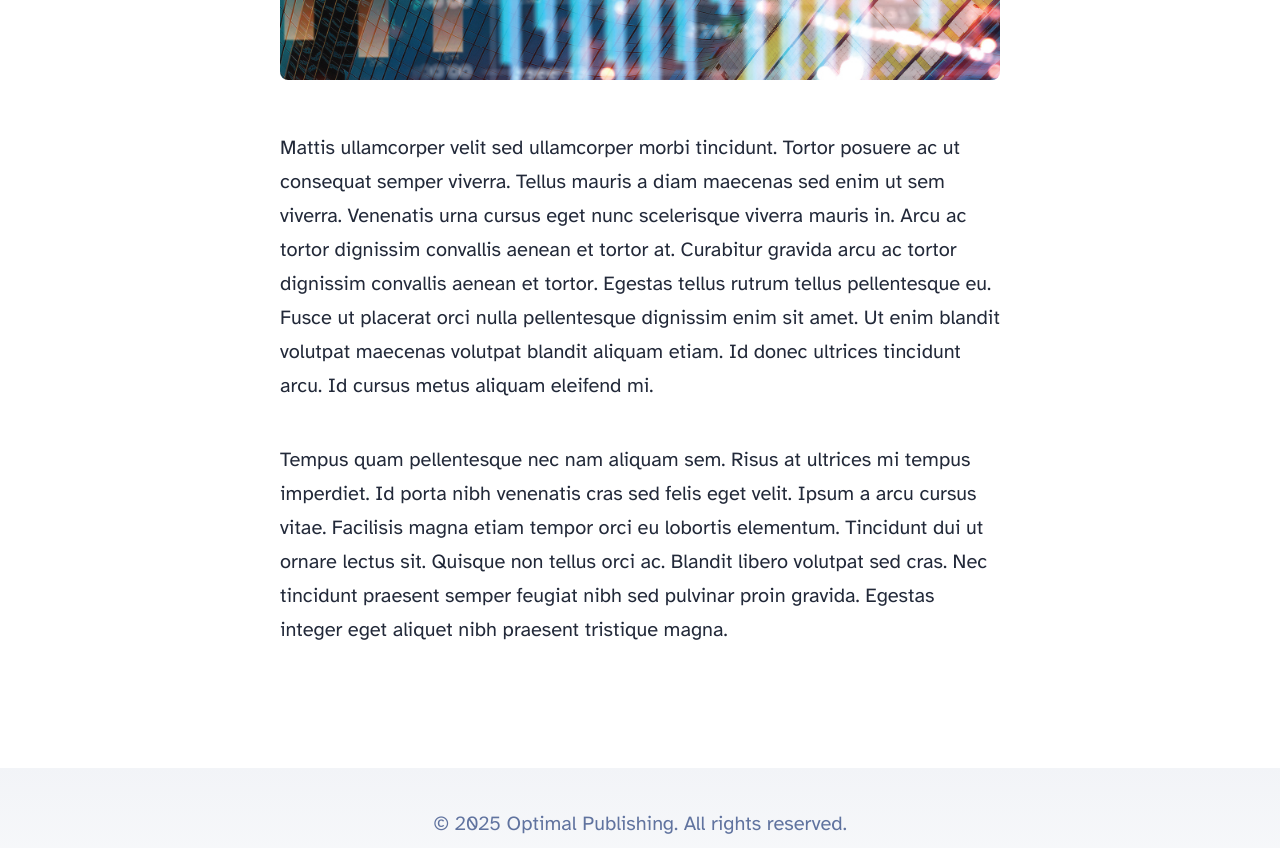
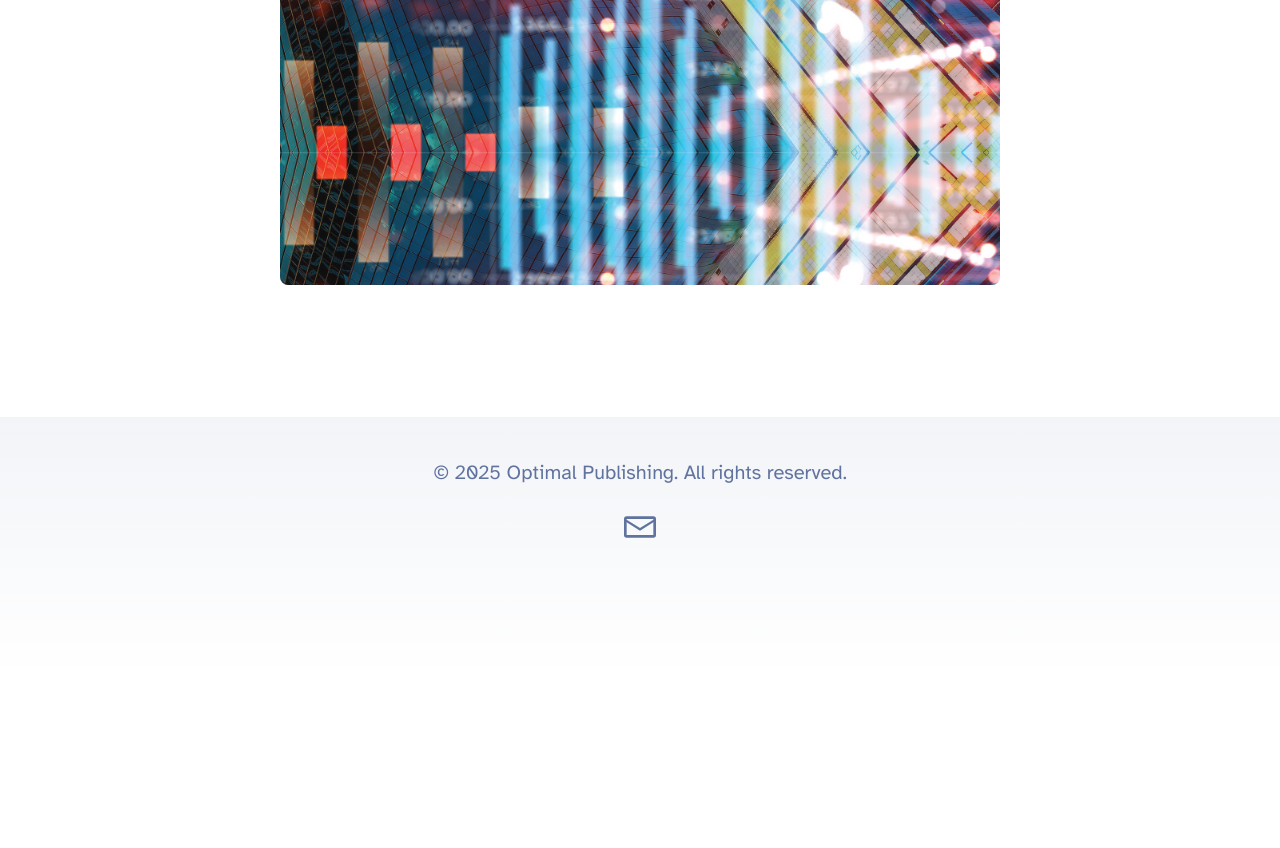
Before and after one commit to mattmetzgar/optimalpublishing, an Astro site: page /books in a window 1280 px wide. Shown: the part 1700-2548 px from the top of the page. After the commit the page ends 2375 px from the top, so only its background shows below. Built offline with nearby package versions, Linux system fonts and the light colour scheme; Astro itself is replaced by a stand-in of ours.

Commit message:
Update books.astro

```diff
--- a/src/pages/books.astro
+++ b/src/pages/books.astro
@@ -9,7 +9,7 @@ import Layout from '../layouts/BlogPost.astro';
 	heroImage=""
 >
 	<p>
-		Managerial Economics
+		<h1>Managerial Economics by Matthew Metzgar, PhD</h1>
 	</p>
 
 	<p>
@@ -21,25 +21,16 @@ import Layout from '../layouts/BlogPost.astro';
   <img
   src="/ManagerialEconomicsCover.jpg"
   alt="Managerial Economics"
-  class="w-full max-w-[200px] mx-auto mb-8 rounded-lg shadow-md"
+  class="w-full max-w-[100px] mx-auto mb-8 rounded-lg shadow-md"
 />
 	</p>
 
 	<p>
-		Mattis ullamcorper velit sed ullamcorper morbi tincidunt. Tortor posuere ac ut consequat semper
-		viverra. Tellus mauris a diam maecenas sed enim ut sem viverra. Venenatis urna cursus eget nunc
-		scelerisque viverra mauris in. Arcu ac tortor dignissim convallis aenean et tortor at. Curabitur
-		gravida arcu ac tortor dignissim convallis aenean et tortor. Egestas tellus rutrum tellus
-		pellentesque eu. Fusce ut placerat orci nulla pellentesque dignissim enim sit amet. Ut enim
-		blandit volutpat maecenas volutpat blandit aliquam etiam. Id donec ultrices tincidunt arcu. Id
-		cursus metus aliquam eleifend mi.
+
 	</p>
 
 	<p>
-		Tempus quam pellentesque nec nam aliquam sem. Risus at ultrices mi tempus imperdiet. Id porta
-		nibh venenatis cras sed felis eget velit. Ipsum a arcu cursus vitae. Facilisis magna etiam
-		tempor orci eu lobortis elementum. Tincidunt dui ut ornare lectus sit. Quisque non tellus orci
-		ac. Blandit libero volutpat sed cras. Nec tincidunt praesent semper feugiat nibh sed pulvinar
-		proin gravida. Egestas integer eget aliquet nibh praesent tristique magna.
+
+
 	</p>
 </Layout>
```
